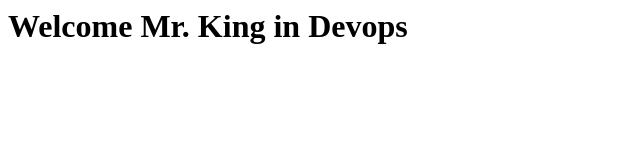
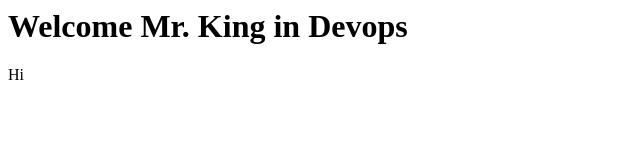
Before and after one commit to Bhavik8/Devops, a plain HTML site: page index.html in a window 1280 px wide. Shown: the full height of the page, 0-640 px from the left. Drawn offline with Linux system fonts and the light colour scheme.

Commit message:
Update index.html

```diff
--- a/index.html
+++ b/index.html
@@ -1,3 +1,4 @@
 <html>
 <h1> Welcome Mr. King in Devops </h1>
+  <h> Hi </h2>
 </html>
```
